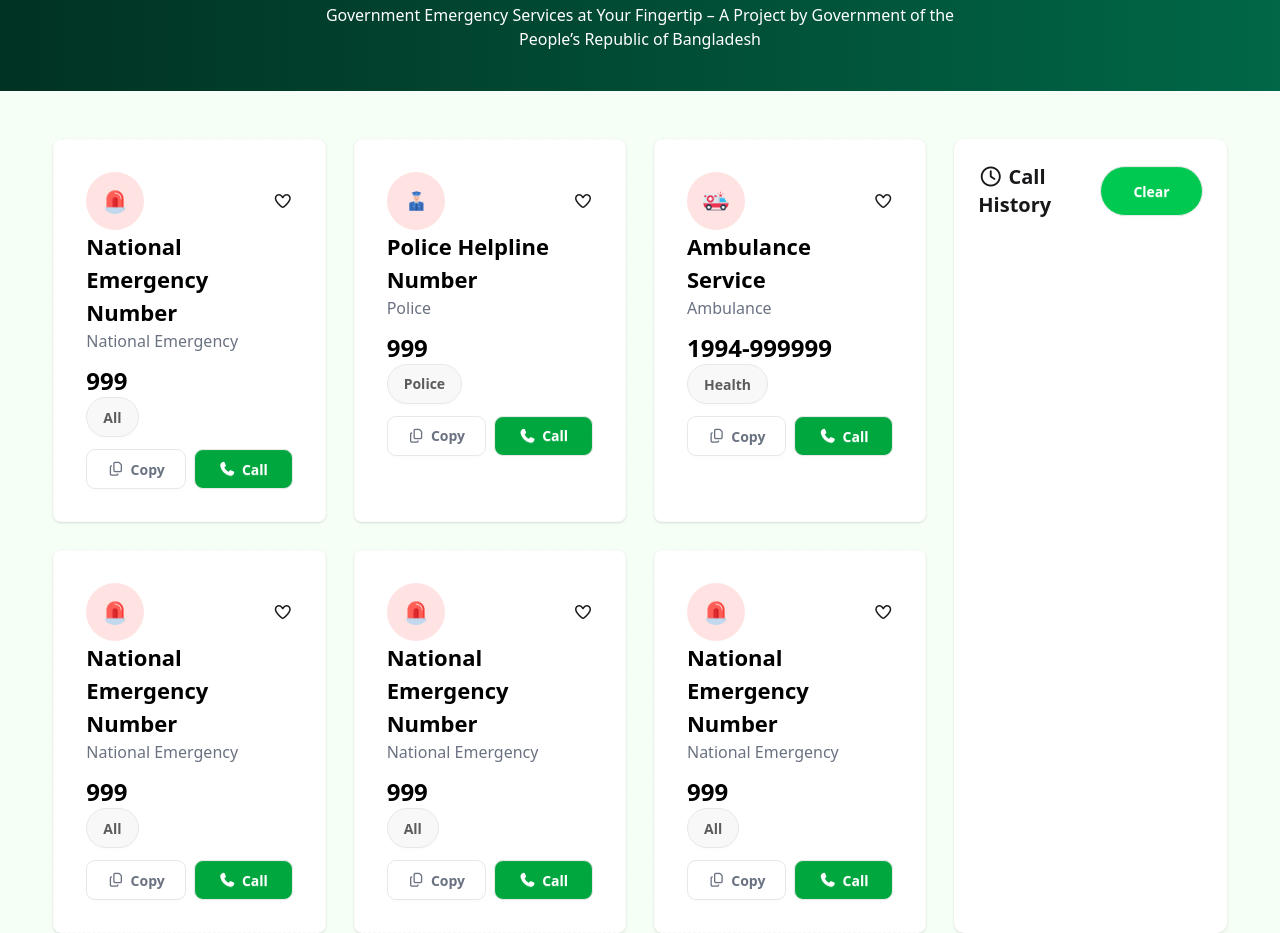
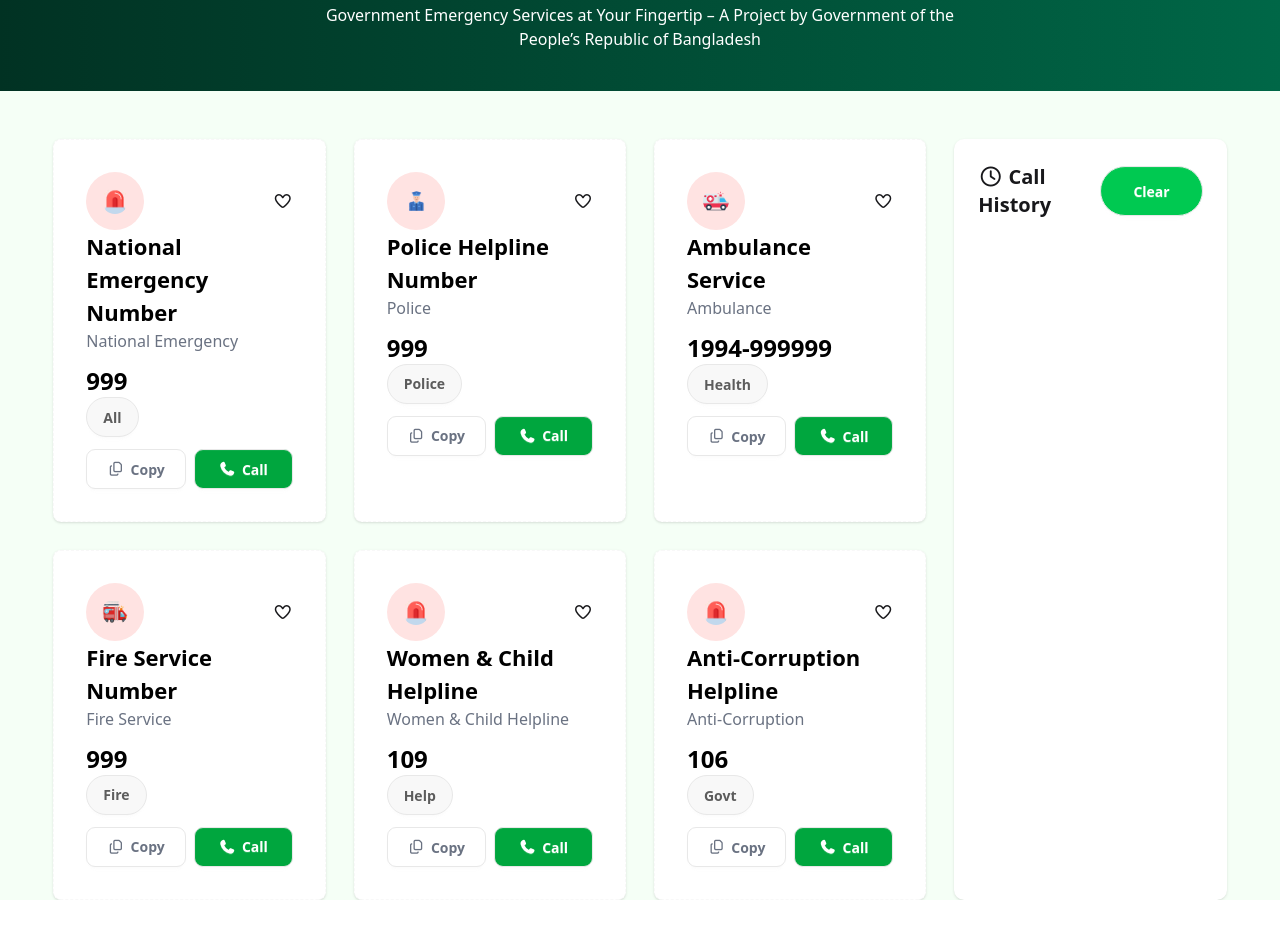
Before and after one commit to zahirraihan26/Assignment-5, a plain HTML site: page index.html in a window 1280 px wide. Shown: the part 305-1238 px from the top of the page. After the commit the page ends 1205 px from the top, so only its background shows below. Drawn offline with nearby package versions, Linux system fonts and the light colour scheme.

Commit message:
added style on card section

```diff
--- a/home.js
+++ b/home.js
@@ -18,9 +18,9 @@
 
 for (let button of callButton) {
     button.addEventListener('click', function () {
-        const commomcard = button.closest('.card');
-        const helplineName = commomcard.querySelector('p').innerText;
-        const helplineNumber = commomcard.querySelector('h3').innerText;
+        const commoncard = button.closest('.card');
+        const helplineName = commoncard.querySelector('p').innerText;
+        const helplineNumber = commoncard.querySelector('h3').innerText;
         console.log(helplineName, helplineNumber);
 
         const coine = getcoinNumber('coin-num');
@@ -102,6 +102,7 @@
 const haertClick = document.getElementsByClassName("hart-img");
 
 for (let click of haertClick) {
+    console.log("ok")
   click.addEventListener("click", function () {
     heartNumber++;
 
--- a/index.html
+++ b/index.html
@@ -57,7 +57,7 @@
       <div class="bg-[#F5FFF6]">
          <section class="w-11/12 mx-auto grid grid-cols-12 gap-7 ">
             <div class="col-span-12  md:col-span-9 ">
-               <div class="grid md:grid-cols-3 gap-7 mt-12">
+               <div class="grid md:grid-cols-2 lg:grid-cols-3 gap-7 mt-12">
                   <!-- card 1  -->
                    <div class="card card-dash bg-base-100 shadow  p-8">
 
@@ -152,20 +152,20 @@
 
                      <div class="flex justify-between items-center">
 
-                        <img src="./assets/emergency.png" alt="" class="max-w-[58px] p-4   bg-[#FFE3E2] rounded-4xl">
+                        <img src="./assets/fire-service.png" alt="" class="max-w-[58px] p-4   bg-[#FFE3E2] rounded-4xl">
                         <!-- js add  -->
 
                           <i class="hart-img fa-regular fa-heart"></i>
 
                      </div>
-                     <h2 class="rvice font-bold text-[22px] text-black">National Emergency Number</h2>
+                     <h2 class="rvice font-bold text-[22px] text-black">Fire Service Number</h2>
 
-                     <p class="text-gray-500">National Emergency</p>
+                     <p class="text-gray-500">Fire Service</p>
 
                      <div class="py-3">
 
                         <h3 class="text-black font-bold text-2xl">999</h3>
-                        <button  class="btn text-[#5C5C5C]  py-1.5 px-4 rounded-[50px]">All</button>
+                        <button  class="btn text-[#5C5C5C]  py-1.5 px-4 rounded-[50px]">Fire</button>
 
                      </div>
                      <div class="card-actions flex justify-between gap-2">
@@ -189,14 +189,14 @@
                           <i class="hart-img fa-regular fa-heart"></i>
 
                      </div>
-                     <h2 class="rvice font-bold text-[22px] text-black">National Emergency Number</h2>
+                     <h2 class="rvice font-bold text-[22px] text-black">Women & Child Helpline</h2>
 
-                     <p class="text-gray-500">National Emergency</p>
+                     <p class="text-gray-500">Women & Child Helpline</p>
 
                      <div class="py-3">
 
-                        <h3 class="text-black font-bold text-2xl">999</h3>
-                        <button  class="btn text-[#5C5C5C]  py-1.5 px-4 rounded-[50px]">All</button>
+                        <h3 class="text-black font-bold text-2xl">109</h3>
+                        <button  class="btn text-[#5C5C5C]  py-1.5 px-4 rounded-[50px]">Help</button>
 
                      </div>
                      <div class="card-actions flex justify-between gap-2">
@@ -220,14 +220,14 @@
                           <i class="hart-img fa-regular fa-heart"></i>
 
                      </div>
-                     <h2 class="rvice font-bold text-[22px] text-black">National Emergency Number</h2>
+                     <h2 class="rvice font-bold text-[22px] text-black">Anti-Corruption Helpline</h2>
 
-                     <p class="text-gray-500">National Emergency</p>
+                     <p class="text-gray-500">Anti-Corruption</p>
 
                      <div class="py-3">
 
-                        <h3 class="text-black font-bold text-2xl">999</h3>
-                        <button  class="btn text-[#5C5C5C]  py-1.5 px-4 rounded-[50px]">All</button>
+                        <h3 class="text-black font-bold text-2xl">106</h3>
+                        <button  class="btn text-[#5C5C5C]  py-1.5 px-4 rounded-[50px]">Govt</button>
 
                      </div>
                      <div class="card-actions flex justify-between gap-2">
```
